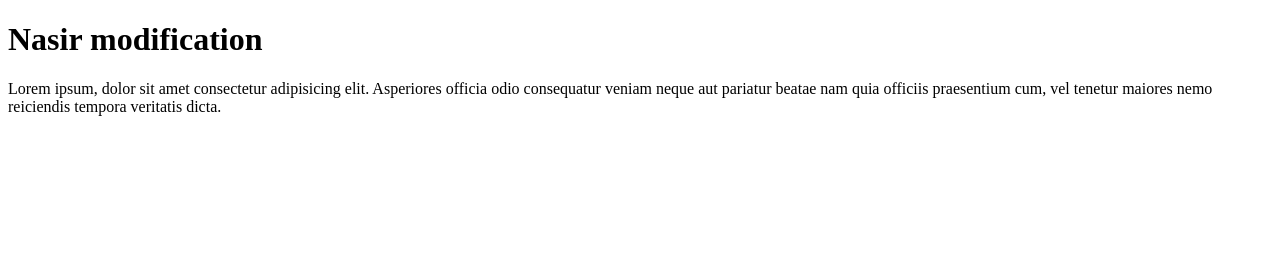
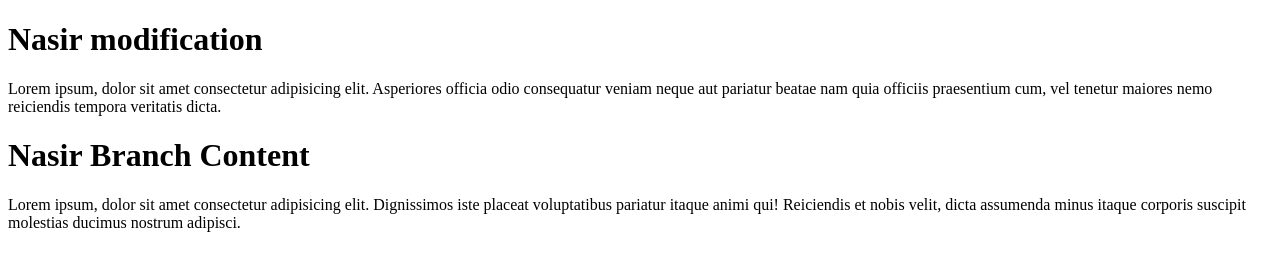
Before and after one commit to NasirUddin93/MegaProject, a plain HTML site: page index.html in a window 1280 px wide. Drawn offline with Linux system fonts and the light colour scheme.

Commit message:
Nasir Branch Content

```diff
--- a/index.html
+++ b/index.html
@@ -8,5 +8,7 @@
 <body>
     <h1>Nasir modification </h1>
     <p>Lorem ipsum, dolor sit amet consectetur adipisicing elit. Asperiores officia odio consequatur veniam neque aut pariatur beatae nam quia officiis praesentium cum, vel tenetur maiores nemo reiciendis tempora veritatis dicta.</p>
+    <h1>Nasir Branch Content</h1>
+    <p>Lorem ipsum, dolor sit amet consectetur adipisicing elit. Dignissimos iste placeat voluptatibus pariatur itaque animi qui! Reiciendis et nobis velit, dicta assumenda minus itaque corporis suscipit molestias ducimus nostrum adipisci.</p>
 </body>
 </html>
```
